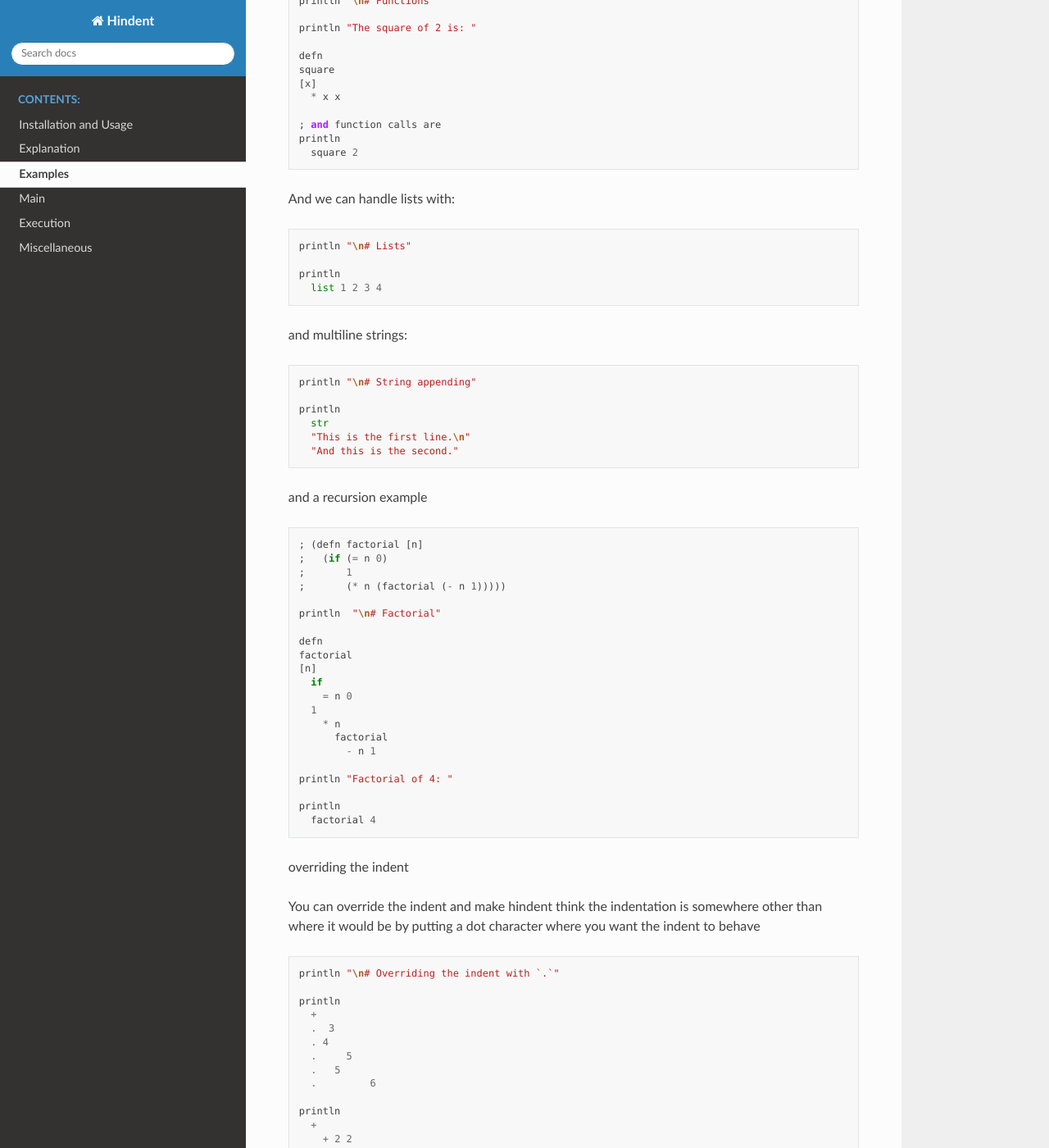
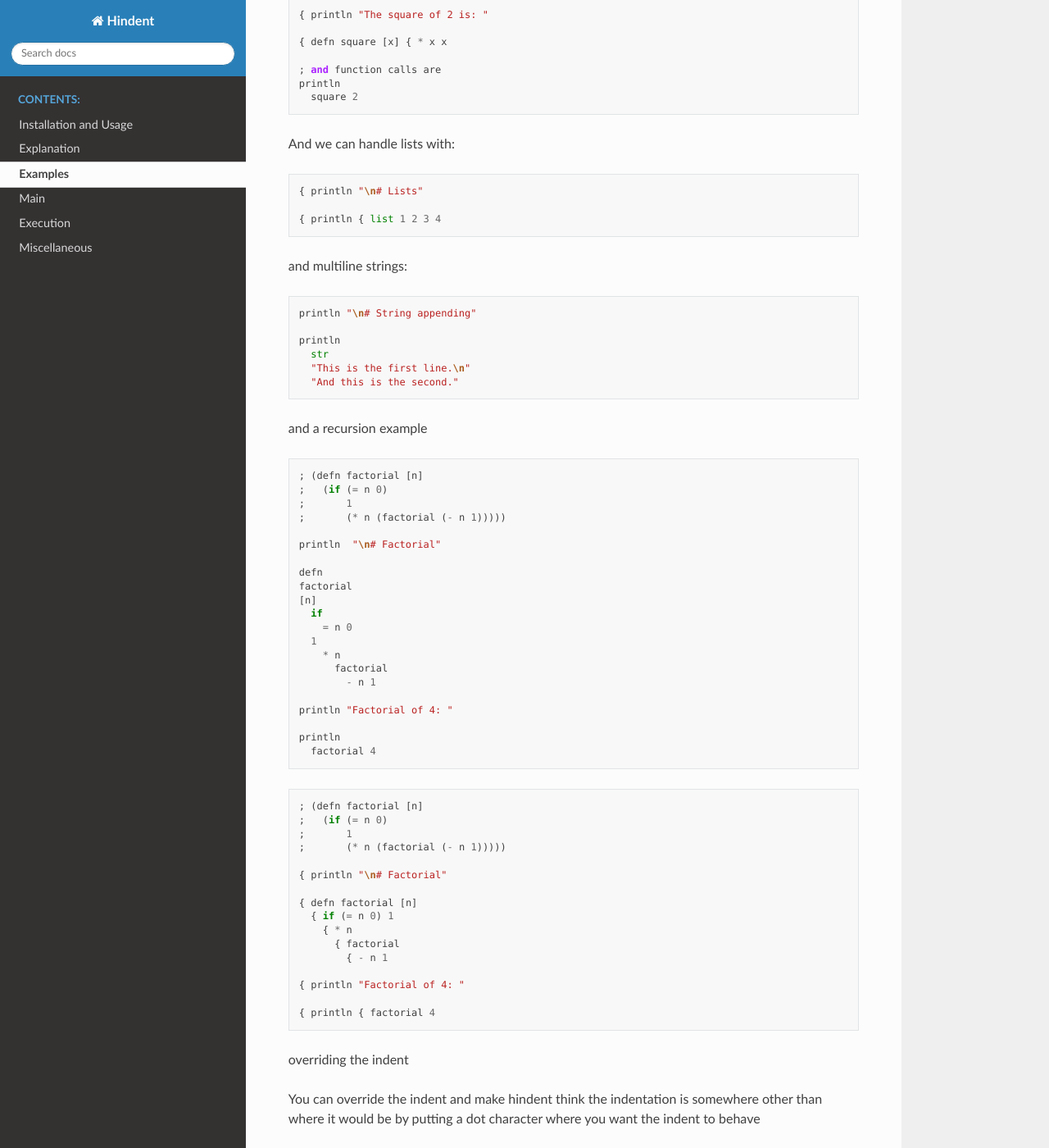
Before and after one commit to GSmithApps/hindent, a Sphinx documentation site: the page built from docs/source/examples.rst, in a window 1280 px wide and 1400 px high, scrolled down 1220 px. Shown: the whole window at 82% size. Built offline with Sphinx 7.4.7 and the Read the Docs theme 2.0.0, drawn with Linux system fonts in a browser that asks for light colours; some of the changed text lies outside the part shown.

Commit message:
examples

```diff
--- a/docs/source/examples.rst
+++ b/docs/source/examples.rst
@@ -6,26 +6,26 @@ Here are some examples of Hindent code
 
 .. code-block::
 
-   println "# Basic Math"
+   { println "# Basic Math"
 
-   println "2 + 2 = "
+   { println "2 + 2 = "
 
-   println
-     + 2 2
+   { println
+     { + 2 2
 
 
 And some other examples would be:
 
 .. code-block::
 
-   println "(2 + 2) + 2 = "
+   { println "(2 + 2) + 2 = "
 
-   println
-     +
-       + 2 2
-     2
+   { println
+     { +
+       { + 2 2
+       2
 
-   println "(2 ^ (2 + 2)) + 2 = "
+   { println "(2 ^ (2 + 2)) + 2 = "
 
 
 Because Hindent simply adds parenthesis and does
@@ -38,44 +38,38 @@ For example
 
 .. code-block::
 
-   println "\n# Lisp code in Hindent"
+   { println "\n# Lisp code in Hindent"
 
-   println (+ 2 2)
+   { println { + 2 2
 
-   println
-     +
-       Math/pow
-       2
-         + 2 2
-     2
-
-
+   { println
+    { +
+      { Math/pow 2
+        { + 2 2
+      2
 
 And we can define variables with:
 
 
 .. code-block::
 
-   println "\n# Variables"
+   { println "\n# Variables"
 
-   def x 4
+   { def x 4
 
-   println
-     + 2 x
+   { println
+     { + 2 x
 
 
 And Functions with:
 
 .. code-block::
 
-   println "\n# Functions"
+   { println "\n# Functions"
 
-   println "The square of 2 is: "
+   { println "The square of 2 is: "
 
-   defn
-   square
-   [x]
-     * x x
+   { defn square [x] { * x x
 
    ; and function calls are
    println
@@ -87,10 +81,9 @@ And we can handle lists with:
 
 .. code-block::
 
-   println "\n# Lists"
+   { println "\n# Lists"
 
-   println
-     list 1 2 3 4
+   { println { list 1 2 3 4
 
 
 and multiline strings:
@@ -132,6 +125,26 @@ and a recursion example
      factorial 4
 
 
+.. code-block::
+
+   ; (defn factorial [n]
+   ;   (if (= n 0)
+   ;       1
+   ;       (* n (factorial (- n 1)))))
+
+   { println "\n# Factorial"
+
+   { defn factorial [n]
+     { if (= n 0) 1
+       { * n
+         { factorial
+           { - n 1
+
+   { println "Factorial of 4: "
+
+   { println { factorial 4
+
+
 overriding the indent
 
 You can override the indent and make hindent
@@ -152,11 +165,10 @@ want the indent to behave
      .   5
      .         6
 
-   println
-     +
-       + 2 2
-     .
-       + 2 3
+   { println
+     { +
+       { + 2 2
+       { + 2 3
 
    ; lisp conditional
    ; (if (> x 0)
@@ -165,12 +177,10 @@ want the indent to behave
 
    println "\n# Conditional"
 
-   if
-     > 2 0
-   .
-     println "Positive"
-   .
-     println "Non-Positive"
+   { if
+     { > 2 0
+     { println "Positive"
+     { println "Non-Positive"
 
 The only data structure remaining is the
 hash table.  As you can see, the indent
```
Also changed, not shown: hindent/__init__.py (+17 -24 lines).
